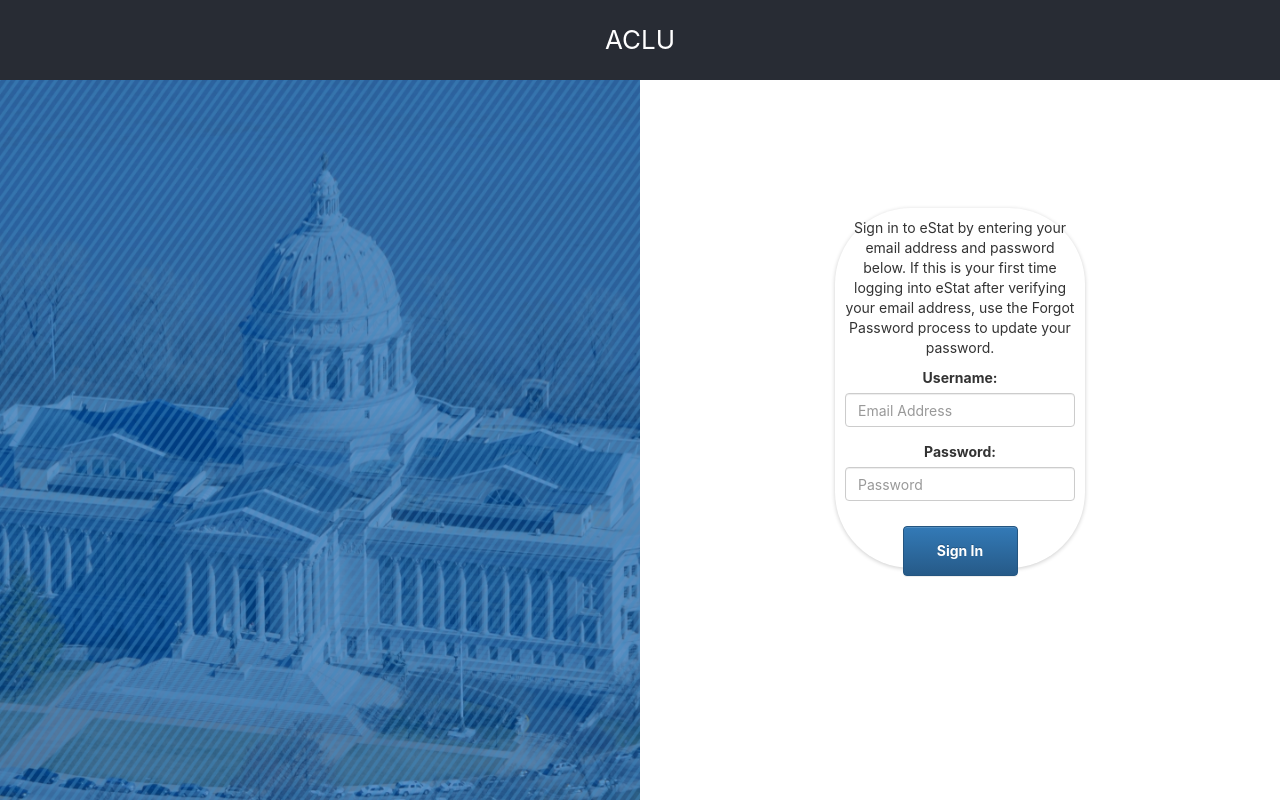
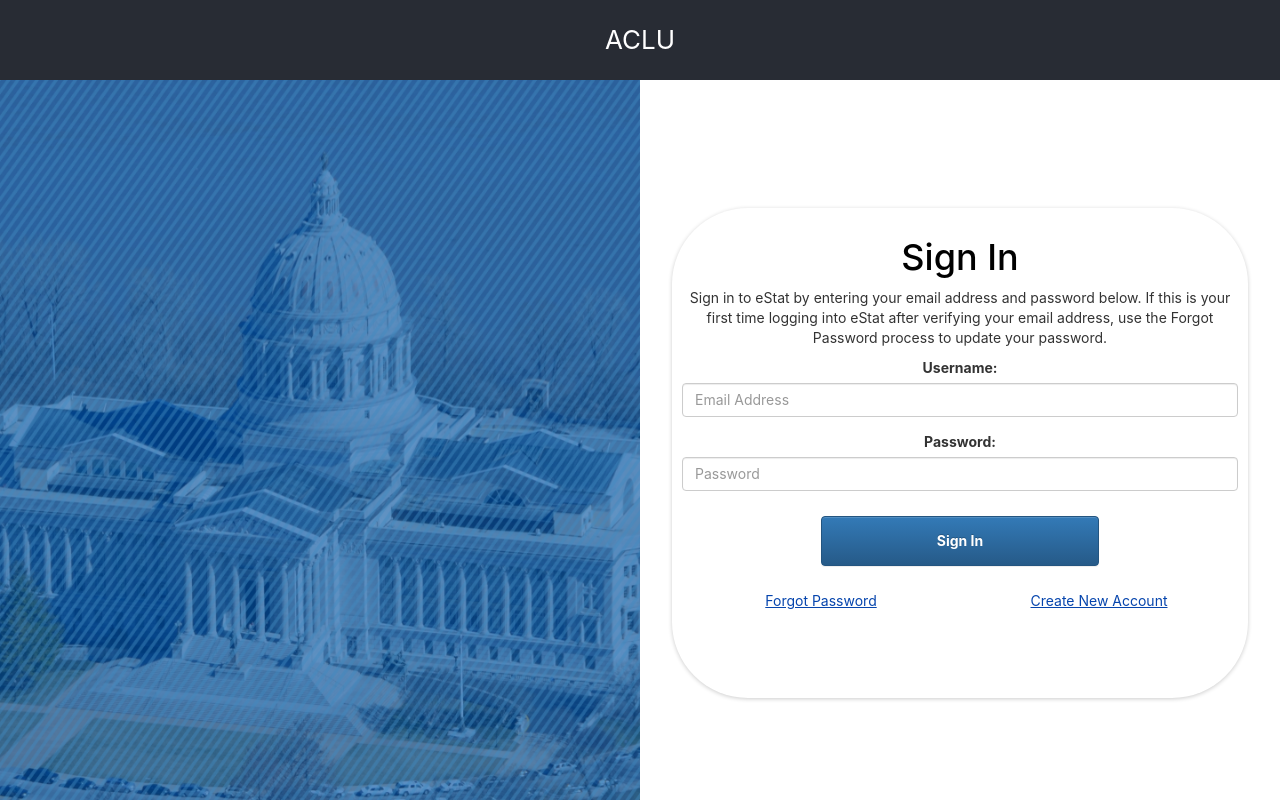
Before and after one commit to TeamDaugherty/aclu-status-notifier, a React (Create React App) app in the folder client/: page / in a window 1280 px wide. Built offline with nearby package versions, Linux system fonts and the light colour scheme; the HTML template or start-up script is replaced by a standard one.

Commit message:
fix styles

```diff
--- a/client/src/components/Login/AuthForm.module.css
+++ b/client/src/components/Login/AuthForm.module.css
@@ -1,13 +1,12 @@
 .auth {
   margin: 3rem auto;
-  width: 95%;
-  max-width: 25rem;
+  width: 45%;
   border-radius: 76px;
   background-color: #fff;
   box-shadow: 0 1px 4px rgba(0, 0, 0, 0.2);
   padding: 1rem;
   text-align: center;
-  height: 50%;
+  height: 68%;
   margin-top: 10%;
 }
 
--- a/client/src/components/Login/LoginForm.js
+++ b/client/src/components/Login/LoginForm.js
@@ -2,7 +2,6 @@
 import Form from 'react-bootstrap/Form'
 import Button from 'react-bootstrap/Button'
 import classes from './AuthForm.module.css';
-import { Alert } from 'react-bootstrap';
 
 export class AuthForm extends Component {
   submit = e => {
@@ -10,12 +9,20 @@
     this.props.signIn();
   };
 
+  forgotPasswordClick = () => {
+      //
+  }
+
+  createNewAccountClick = () => {
+    //
+  }
+
   render() {
     const { values, handleChange, errorMessage } = this.props;
 
     return (
     <section className={classes.auth}>
-
+      <h1>Sign In</h1>
       <p>Sign in to eStat by entering your email address and password below.
         If this is your first time logging into eStat after verifying your
         email address, use the Forgot Password process to update your
@@ -44,6 +51,13 @@
           <Button variant="primary" type="submit" className="submit-btn">
             Sign In
           </Button>
+          <br/>
+          <Button variant="secondary" onClick={this.forgotPasswordClick} className="secondary-btn">
+            Forgot Password
+          </Button>
+          <Button variant="secondary" onClick={this.createNewAccountClick} className="secondary-btn">
+            Create New Account
+          </Button>
         </Form>
         { errorMessage && <div className="error-message">Error: {errorMessage}</div>}
     </section>
```
